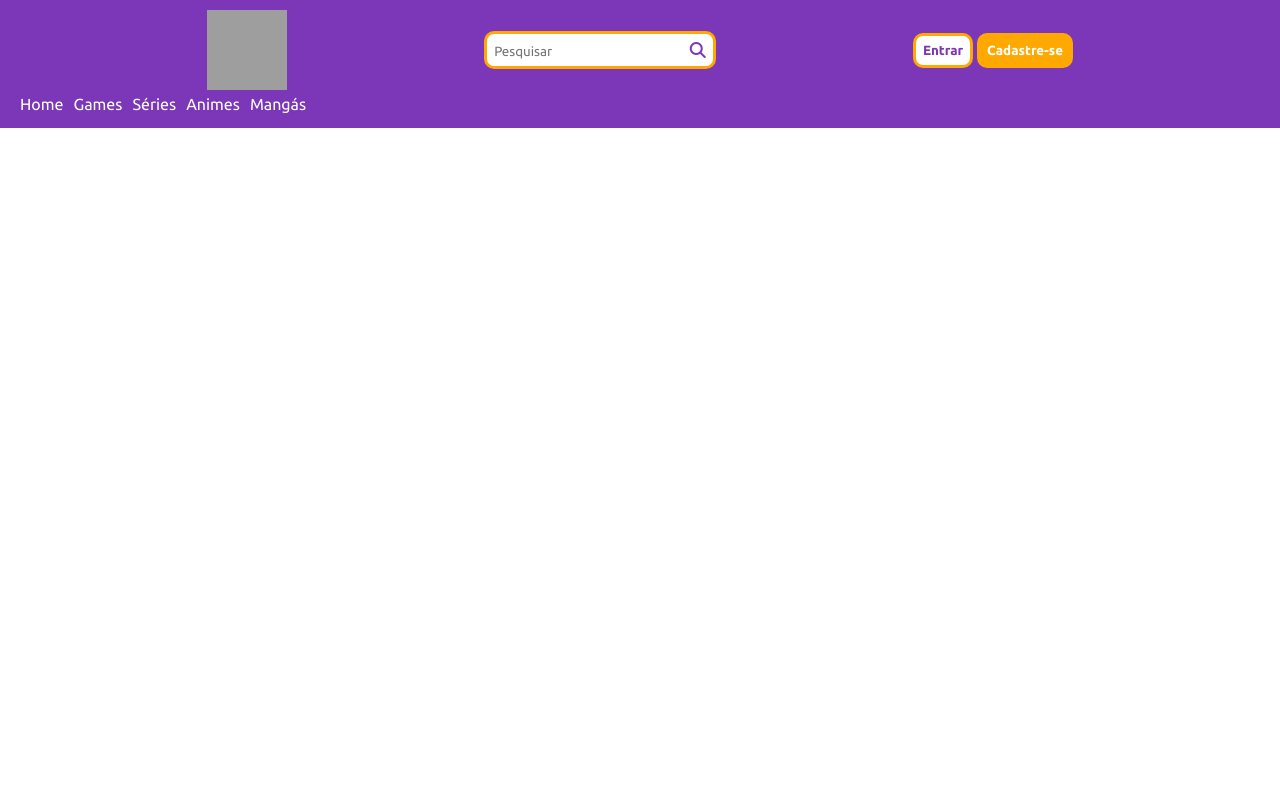
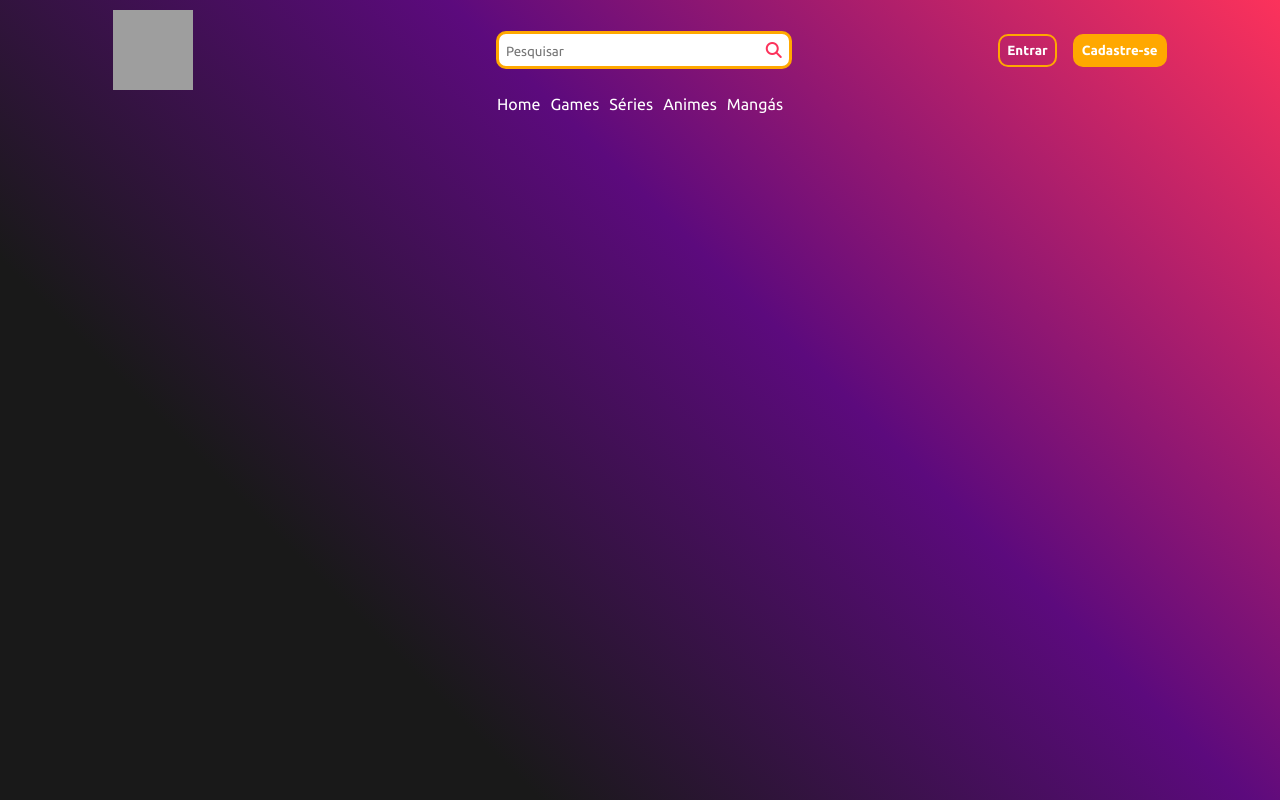
Before and after one commit to leonardoSilvaMelo/Geek.STORE, a plain HTML site: page index.html in a window 1280 px wide. Drawn offline with Linux system fonts and the light colour scheme; grey boxes are pictures that could not be loaded.

Commit message:
23/08/24
terminar o HOME

Deixar o fundo mais desfocado

Fazer a logomarca

```diff
--- a/index.html
+++ b/index.html
@@ -1,5 +1,6 @@
 <!DOCTYPE html>
 <html lang="pt-br">
+
 <head>
     <meta charset="UTF-8">
     <meta name="viewport" content="width=device-width, initial-scale=1.0">
@@ -9,13 +10,23 @@
     <script src="https://kit.fontawesome.com/78c68c91f5.js" crossorigin="anonymous"></script>
     <link rel="preconnect" href="https://fonts.googleapis.com">
     <link rel="preconnect" href="https://fonts.gstatic.com" crossorigin>
-    <link href="https://fonts.googleapis.com/css2?family=Ubuntu:ital,wght@0,300;0,400;0,500;0,700;1,300;1,400;1,500;1,700&display=swap" rel="stylesheet">
+    <link
+        href="https://fonts.googleapis.com/css2?family=Ubuntu:ital,wght@0,300;0,400;0,500;0,700;1,300;1,400;1,500;1,700&display=swap"
+        rel="stylesheet">
 </head>
+
 <body>
+
+
+    <main>
+
+        <section class="hero">
+
             <header>
 
                 <div class="header-cima">
-            <img src="https://i.pinimg.com/originals/d3/bc/21/d3bc21de1287a28bd92a7d30320e26d8.png" alt="Logomarca" width="80rem" height="80rem">
+                    <img src="https://i.pinimg.com/originals/d3/bc/21/d3bc21de1287a28bd92a7d30320e26d8.png" alt="Logomarca"
+                        width="80rem" height="80rem">
 
                     <div class="barra-pesquisa">
                         <input type="text" placeholder="Pesquisar">
@@ -24,15 +35,20 @@
                     </div>
 
                     <div class="header-btn">
+                        <a href="">
                             <button>
                                 <p>Entrar</p>
                             </button>
+                        </a>
 
-                <span>
+                        <div class="cadastro-btn">
+                            <a href="https://www.figma.com/design/KGP6Z44CuaxCLjiPcBt8wN/Untitled?node-id=4-2&t=ngkFLJxP46fWBqyH-0"
+                                style="--clr:#7C36B8" target="_blank">
                                 <button>
                                     <p>Cadastre-se</p>
                                 </button>
-                </span>
+                            </a>
+                        </div>
                     </div>
                 </div>
 
@@ -48,5 +64,9 @@
                     </nav>
                 </div>
             </header>
+
+        </section>
+    </main>
 </body>
+
 </html>
--- a/style.css
+++ b/style.css
@@ -6,17 +6,23 @@
     font-family: ubuntu;
 }
 
+html{
+    background-color: #191919;
+}
+
 
 /* HEADER */
 header{
     padding: 10px;
-    background-color: #7C36B8;
+    /* background-color: #7C36B8; */
+    /* background-color: #5c0a7d; */
 }
 
 .header-cima{
     display: flex;
-    justify-content: space-evenly;
+    justify-content: space-around;
     align-items: center;
+    text-align: center;
 }
 
 .barra-pesquisa{
@@ -25,47 +31,61 @@ header{
     background-color: white;
     border-radius: 10px;
     border: #FFA800 solid ;
+    margin-left: 6rem;
 }
 
 .barra-pesquisa input{
-    width: 15vw;
+    width: 20vw;
     height: 2.1vh;
     border: none;
 }
 
 .barra-pesquisa i{
-    color: #7C36B8;
+    color: #FC325B;
 }
 
-.header-btn button{
+
+
+.header-btn{
+    display: flex;
+    gap: 1rem;
+}
+
+.header-btn a button{
     padding: 7px;
-    border: #FFA800 solid 3px;
+    border: #FFA800 solid 2px;
     border-radius: 10px;
     font-weight: 550;
-    background-color: white;
-    color: #7C36B8;
+    background-color: #5c0a7d00;
+    color: white;
 }
 
-.header-btn button :hover{
+.header-btn a:hover{
+    transition: 0.9s;
     cursor: pointer;
 }
 
-.header-btn span button{
+.header-btn div a button{
     background-color: #FFA800;
+    border-color: #FFA800;
     color: white;
 }
 
-.header-btn span button :hover{
+.header-btn div a :hover{
     transition: 0.9s;
-    color: #7C36B8;
+    border: #7C36B8;
+    /* background-color: #FC325B; */
     cursor: pointer;
+
+    background: var(--clr);
+    box-shadow: 0 0 20px var(--clr);
 }
 
 
 .catalogo{
     padding: 5px;
+    display: flex;
     justify-content: space-around;
-
 }
 
 .catalogo nav ul{
@@ -79,3 +99,14 @@ header{
 .catalogo nav ul li a{
     color: white;
 }
+
+
+
+
+/* SECTION HERO */
+.hero{
+    padding: 0 10rem 10rem 10rem 10rem;
+    background: rgb(25,25,25);
+    background: linear-gradient(45deg, rgba(25,25,25,1) 26%, rgba(92,10,125,1) 60%, rgba(252,50,91,1) 100%);
+    height: 100vh;
+}
```
Lines whose indentation alone changed are shown as unchanged.
